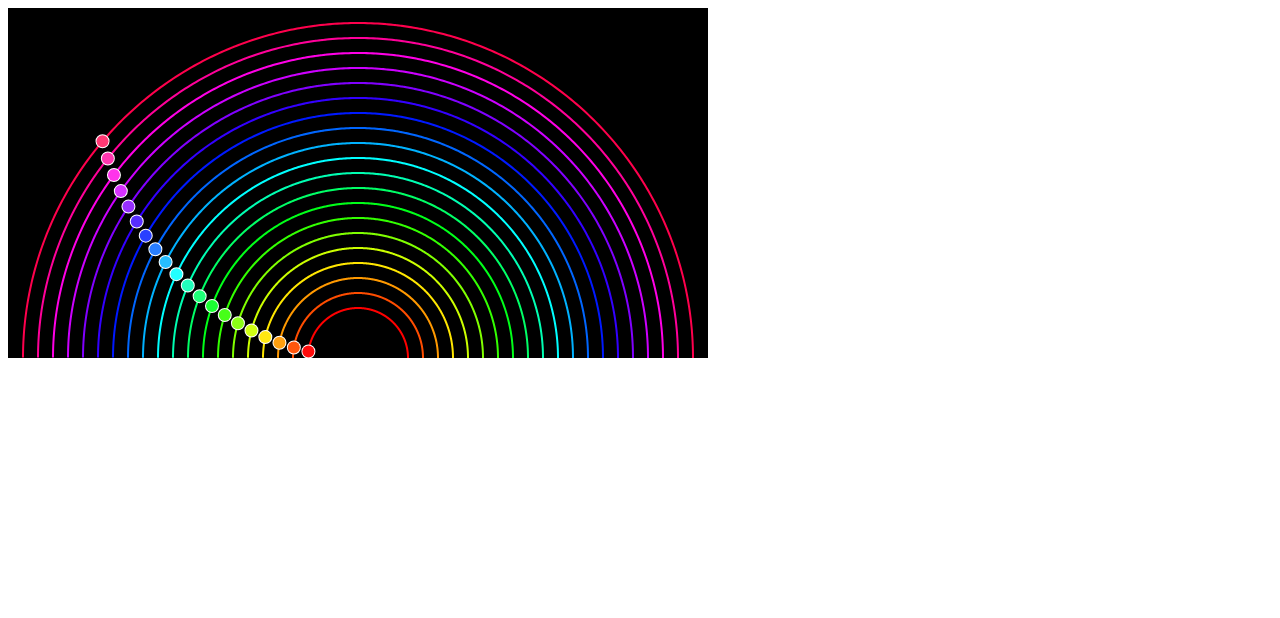
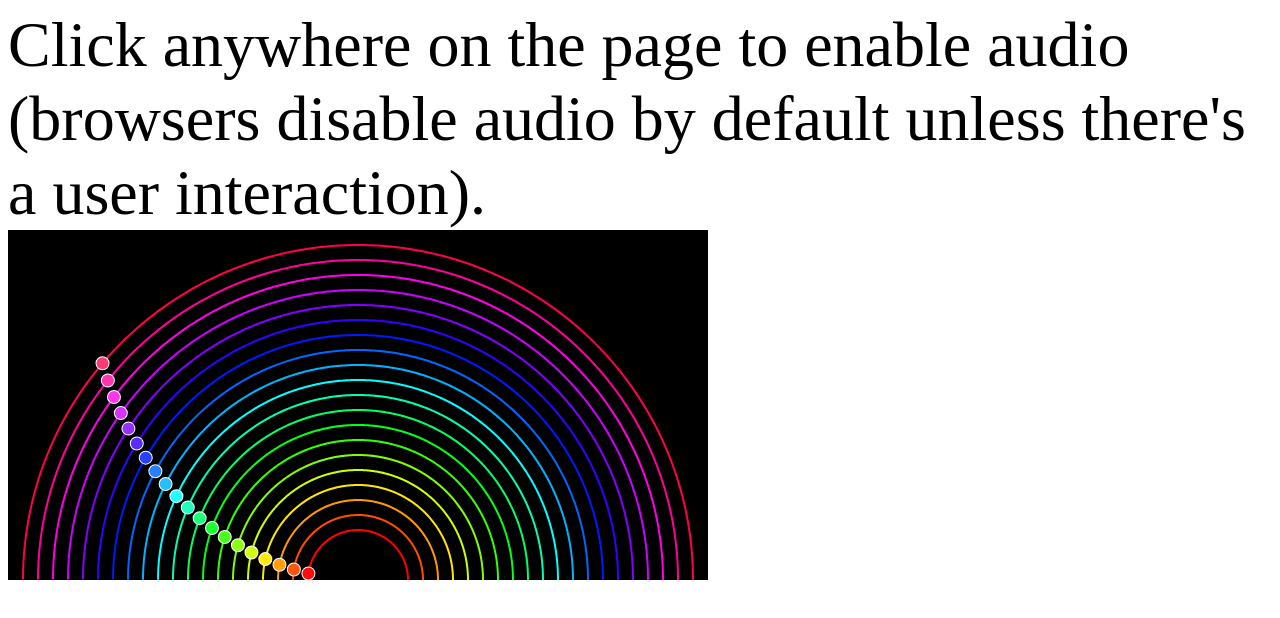
Before and after one commit to theAnuragMishra/js-polyrhythms, a plain HTML site: page index.html in a window 1280 px wide. Drawn offline with Linux system fonts and the light colour scheme.

Commit message:
add hint for users to make an interaction to enable audio

```diff
--- a/index.html
+++ b/index.html
@@ -6,6 +6,10 @@
     <title>Polyrhythms</title>
   </head>
   <body>
+    <div style="font-size: 4rem">
+      Click anywhere on the page to enable audio (browsers disable audio by
+      default unless there's a user interaction).
+    </div>
     <canvas id="myCanvas" style="background-color: black"></canvas>
     <script src="track.js"></script>
     <script src="ball.js"></script>
```
